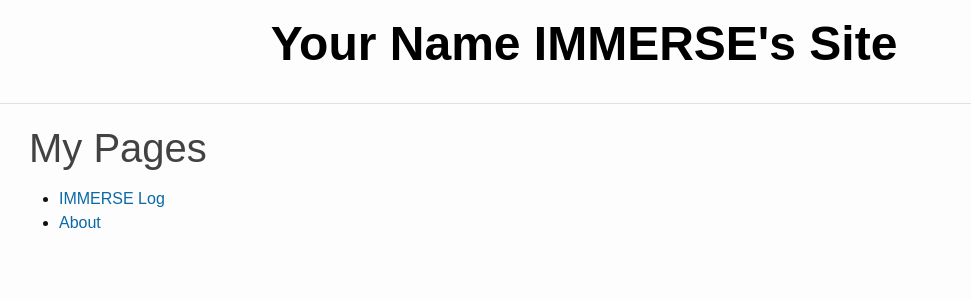
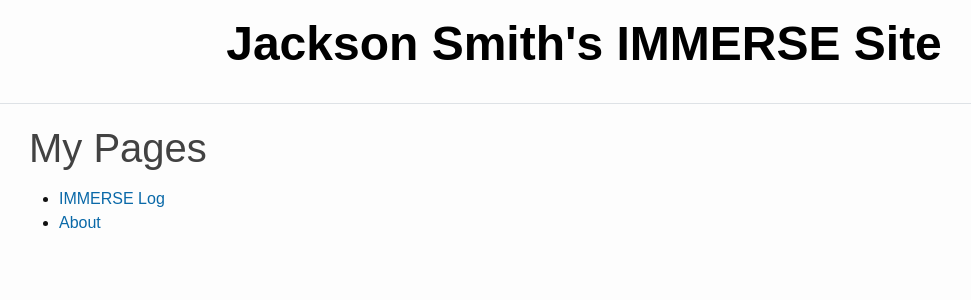
Before and after one commit to rjsmith1999/IMMERSE, a Jekyll site: the page built from index.md, in a window 1280 px wide. Shown: the top 300 px of the page, without its empty margins (56-1027 px from the left). Built offline with Jekyll 4.4.1, drawn with Linux system fonts in a browser that asks for light colours.

Commit message:
Change site name and update gems

```diff
--- a/_config.yml
+++ b/_config.yml
@@ -18,10 +18,10 @@
 # You can create any custom variable you would like, and they will be accessible
 # in the templates via {{ site.myvariable }}.
 
-title: Your Name IMMERSE's Site
+title: Jackson Smith's IMMERSE Site
 
-baseurl: "/student_website_template" # the subpath of your site, e.g. /blog
-url: "https://byu-cpe.github.io" # the base hostname & protocol for your site, e.g. http://example.com
+baseurl: "/IMMERSE/" # the subpath of your site, e.g. /blog
+url: "https://rjsmith1999.github.io" # the base hostname & protocol for your site, e.g. http://example.com
 
 collections:
   pages:
```
Also changed, not shown: Gemfile.lock.
